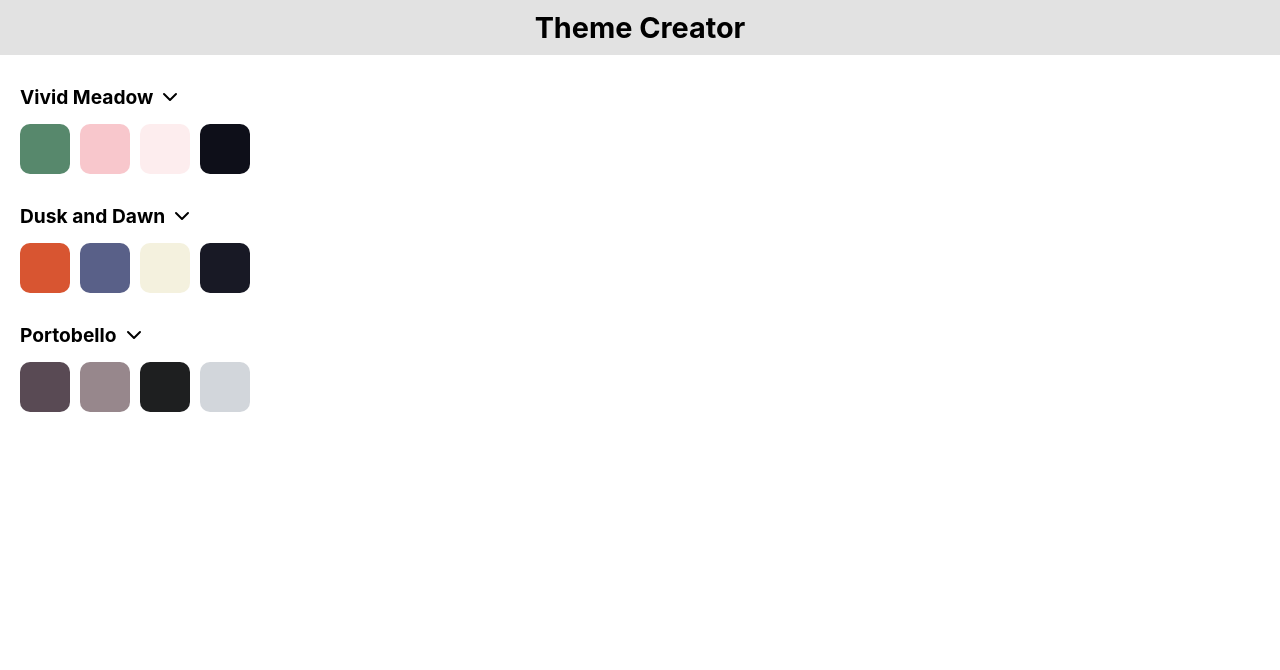
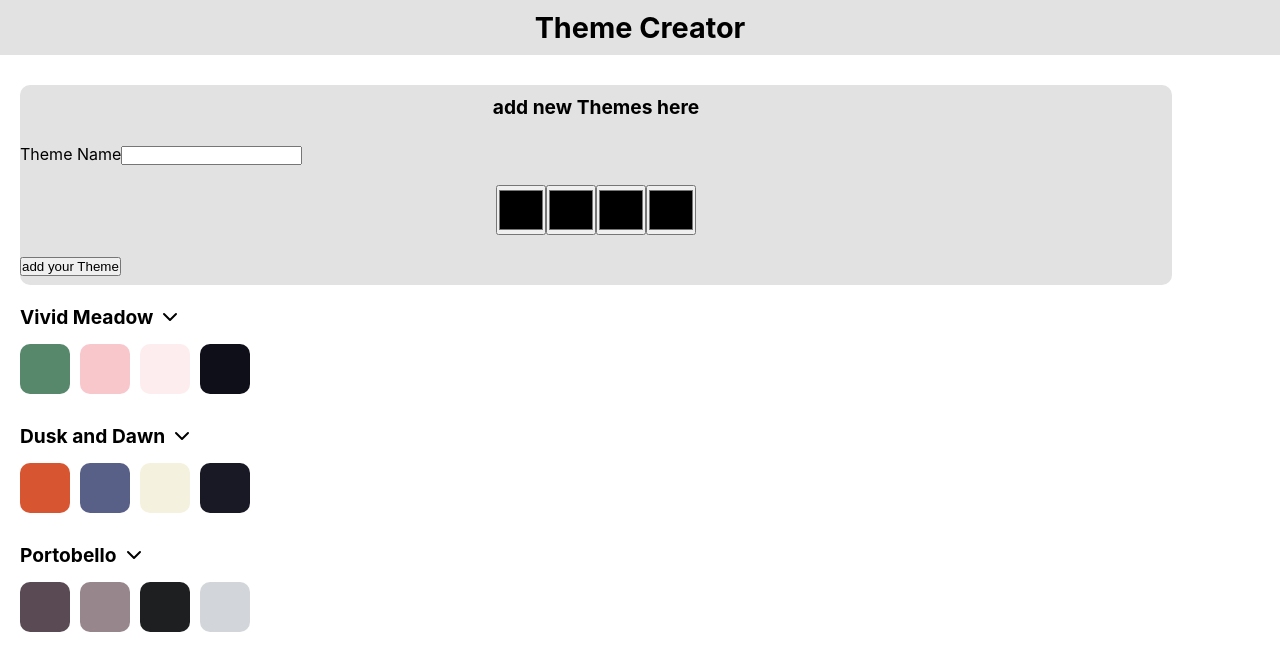
Before and after one commit to KayaWolfert/recap-project4, a React (Create React App) app in the folder my-app/: page / in a window 1280 px wide. Shown: the top 670 px of the page. Built offline with nearby package versions, Linux system fonts and the light colour scheme.

Commit message:
add task 3

```diff
--- a/my-app/src/App.js
+++ b/my-app/src/App.js
@@ -1,18 +1,30 @@
 import Theme from "./components/Theme.js";
-import { themes } from "./db.js";
+import { themes as initialThemes } from "./db.js";
 import "./App.css";
+import ThemeForm from "./components/ThemeForm.js";
+import { useState } from "react";
+import { v4 as uuid } from "uuid";
 
 function App() {
+
+  const [themes, setThemes] = useState(initialThemes);
+
+  function handleAddTheme(newTheme) {
+    setThemes([{ ...newTheme, id: uuid() }, ...themes]);
+  }
+
 
 
   return (
     <>
  <header> <h1>Theme Creator </h1></header>
  <main>
+ <ThemeForm onSubmit={handleAddTheme}/>
 
     {themes.map((theme) => {
       return (
-        <Theme key={theme.name} theme={theme} name={theme.name}/>
+
+        <Theme key={theme.id} theme={theme} name={theme.name}/>
 
 
       )
--- a/my-app/src/components/ColorList.js
+++ b/my-app/src/components/ColorList.js
@@ -6,7 +6,7 @@ export default function ColorList({theme}){
         <>
         {theme.colors.map ((color) => {
           return (
-          <article className="list-article" key={color.value}>
+          <article className="list-article" key={color.role}>
           <ColorCard color={color} />
           </article> )
 
--- /dev/null
+++ b/my-app/src/components/ThemeForm.css
@@ -0,0 +1,28 @@
+.add-themes{
+    height: 200px;
+    background-color:rgb(226, 226, 226);
+    width: 90%;
+    margin-left: auto;
+    margin-right: auto;
+    border-radius: 10px;
+    margin: 20px;
+}
+
+.add-themes h2{
+
+    padding: 10px;
+    text-align: center;
+}
+
+.color-input {
+    height: 50px;
+    width: 50px;
+
+}
+
+.color-fields {
+    margin: 20px;
+   display: flex;
+   justify-content: center;
+   border: 0px;
+}
--- /dev/null
+++ b/my-app/src/components/ThemeForm.js
@@ -0,0 +1,77 @@
+import "./ThemeForm.css";
+
+export default function ThemeForm({onSubmit}) {
+  function handleSubmit(event) {
+    event.preventDefault();
+    const formData = new FormData(event.target);
+    const data = Object.fromEntries(formData);
+
+   console.log(data);
+
+    const newTheme = {
+        name: data.name ,
+        colors : [
+            {
+                role: "primary",
+                value: data.primary,
+              },
+
+              {
+                role: "secondary",
+                value: data.secondary,
+              },
+              {
+                role: "surface",
+                value: data.surface,
+              },
+              {
+                role: "surface-on",
+                value: data.surfaceon,
+              },]}
+
+              console.log(newTheme);
+              onSubmit(newTheme);
+
+
+  }
+
+
+
+  return (
+    <form className="add-themes" onSubmit={handleSubmit}>
+      <h2> add new Themes here</h2>
+      <label htmlFor="name"> Theme Name</label>
+      <input type="text" name="name" id="name" required></input>
+      <fieldset className="color-fields">
+        <input
+          className="color-input"
+          type="color"
+          name="primary"
+          id="primary"
+        ></input>
+        <input
+          className="color-input"
+          type="color"
+          name="secondary"
+          id="secondary"
+        ></input>
+        <input
+          className="color-input"
+          type="color"
+          name="surface"
+          id="surface"
+        ></input>
+        <input
+          className="color-input"
+          type="color"
+          name="surfaceon"
+          id="surfaceon"
+        ></input>
+      </fieldset>
+      <button className="form-submit-button" type="submit">
+
+        add your Theme
+      </button>
+    </form>
+  );
+}
--- a/my-app/src/components/ThemePreview.js
+++ b/my-app/src/components/ThemePreview.js
@@ -6,7 +6,7 @@ export default function ThemePreview({ theme }) {
       <article className="article-preview">
         {theme.colors.map((color) => {
           return (
-            <div key={color.value}
+            <div key={color.role}
               className="color-preview"
               style={{ backgroundColor: color.value }}
             >
```
